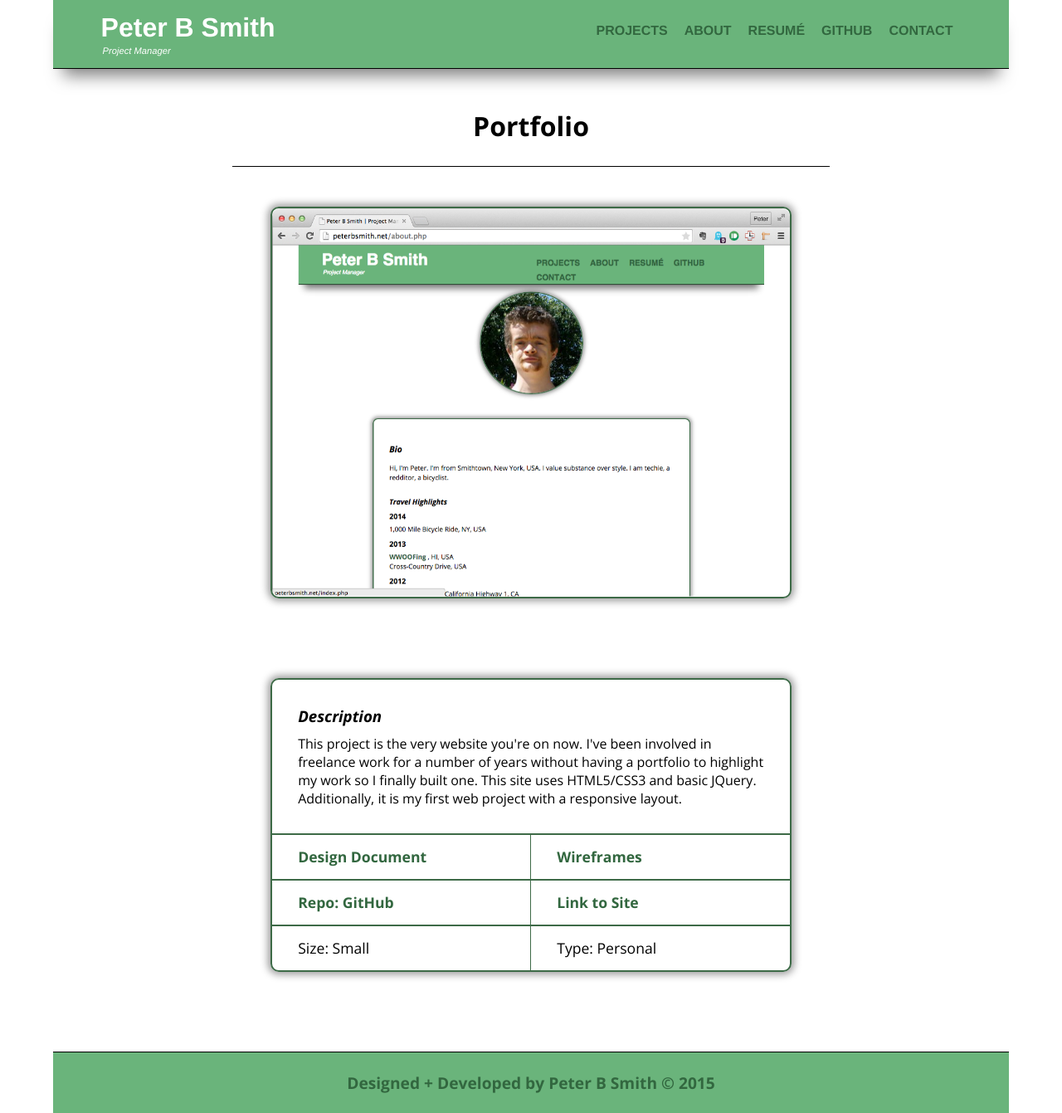
After one commit to peterbsmyth/portfolio-old, a PHP site: page /portfolio.php in a window 1280 px wide. The commit adds this page. Shown: the whole page at 83% size. Run offline with PHP 8.4, Linux system fonts and the light colour scheme.

Commit message:
added 'portfolio' portfolio page

```diff
--- /dev/null
+++ b/portfolio.php
@@ -0,0 +1,36 @@
+<?php include 'header.php' ?>
+
+			<section class="content-container">
+				<div class="project-title">
+					<p>Portfolio</p>
+				</div>
+				<div class="project-photo">
+					<img src="img/portfolio-05.png" alt="Portfolio Screenshot">
+				</div>
+				<div class="project-info group">
+					<div class="project-description">
+						<h3>Description</h3>
+						<p>This project is the very website you're on now. I've been involved in freelance work for a number of years without having a portfolio to highlight my work so I finally built one. This site uses HTML5/CSS3 and basic JQuery. Additionally, it is my first web project with a responsive layout.</p>
+					</div>
+					<div class="info-box" id="project-plan">
+						<p><a href="assets/peterbsmith_portfolio_design_document.pdf">Design Document</a></p>
+					</div>
+					<div class="info-box" id="sfd">
+						<p><a href="assets/peterbsmith_portfolio_wireframes.pdf">Wireframes</a></p>
+					</div>
+					<div class="info-box" id="github">
+						<p><a href="https://github.com/peterbsmith2/portfolio">Repo: GitHub</a></p>
+					</div>
+					<div class="info-box" id="project-link">
+						<p><a href="http://www.peterbsmith.net/">Link to Site</a></p>
+					</div>
+					<div class="info-box" id="project-type">
+						<p>Type: Personal</p>
+					</div>
+					<div class="info-box" id="project-size">
+						<p>Size: Small</p>
+					</div>
+				</div>
+			</section>
+
+<?php include 'footer.php' ?>
```
Also changed, not shown: index.php (+7 -0 lines), img/portfolio-05.png (added).
